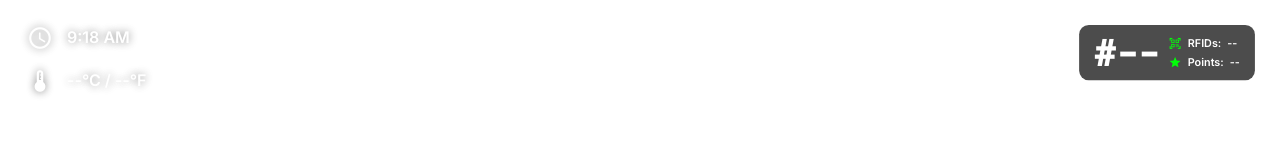
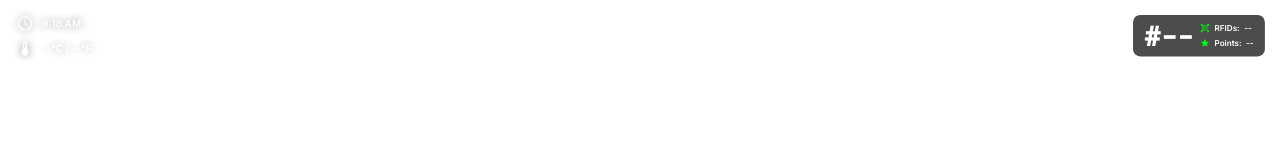
Before and after one commit to overlay333/aa, a plain HTML site: page index.html in a window 1280 px wide. Drawn offline with Linux system fonts and the light colour scheme; no server answers.

Commit message:
Update index.html

```diff
--- a/index.html
+++ b/index.html
@@ -23,23 +23,23 @@
 
   .info-overlay {
     position: absolute;
-    top: 25px;
-    left: 25px;
+    top: 15px;
+    left: 10px;
     display: flex;
     flex-direction: column;
-    gap: 17px;
+    gap: 8px;
   }
 
   .section {
     display: flex;
     align-items: center;
-    gap: 12px;
+    gap: 2px;
 
   }
 
   .section .material-icons,
   .section .material-icons-outlined {
-    font-size: 26px;
+    font-size: 17px;
     font-weight: 400;
     color: white;
     text-shadow:
@@ -51,9 +51,10 @@
   }
 
   .info-text {
-    font-size: 16px;
+    font-size: 10px;
     font-weight: 800;
     line-height: 1.2;
+    margin-top: -1px;
     display: flex;
     align-items: center;
     text-shadow:
@@ -88,8 +89,8 @@
 
 .score-box {
     position: absolute;
-    top: 25px;       /* move to top */
-    right: 25px;     /* move to right */
+    top: 15px;
+    right: 15px;
     background: rgba(0, 0, 0, 0.7);
     border-radius: 16px;
     padding: 8px 25px;
@@ -99,8 +100,8 @@
     flex-direction: column;
     gap: 12px;
 
-    transform: scale(0.6);
-    transform-origin: top right; /* anchor scaling to new position */
+    transform: scale(0.45);
+    transform-origin: top right;
   }
 
   .score-row-container {
```
